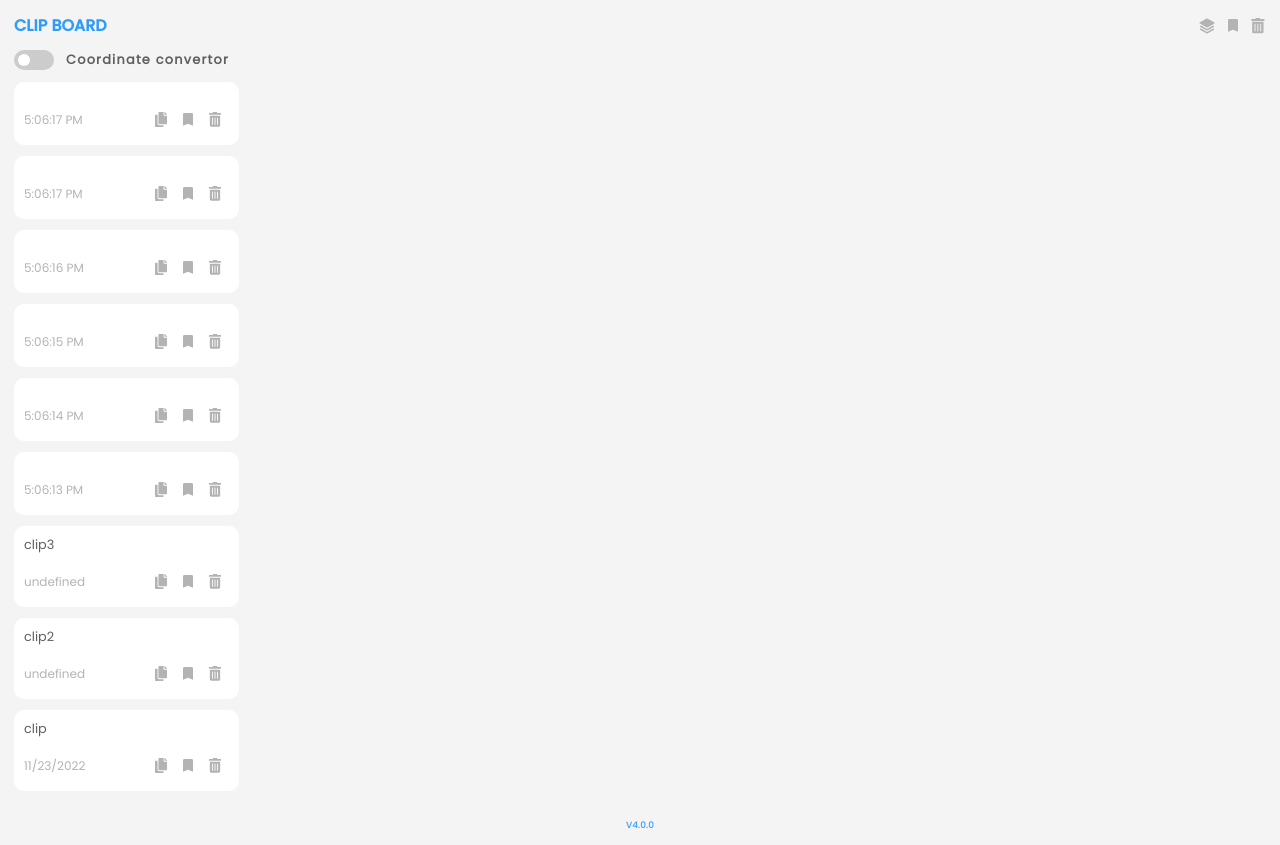
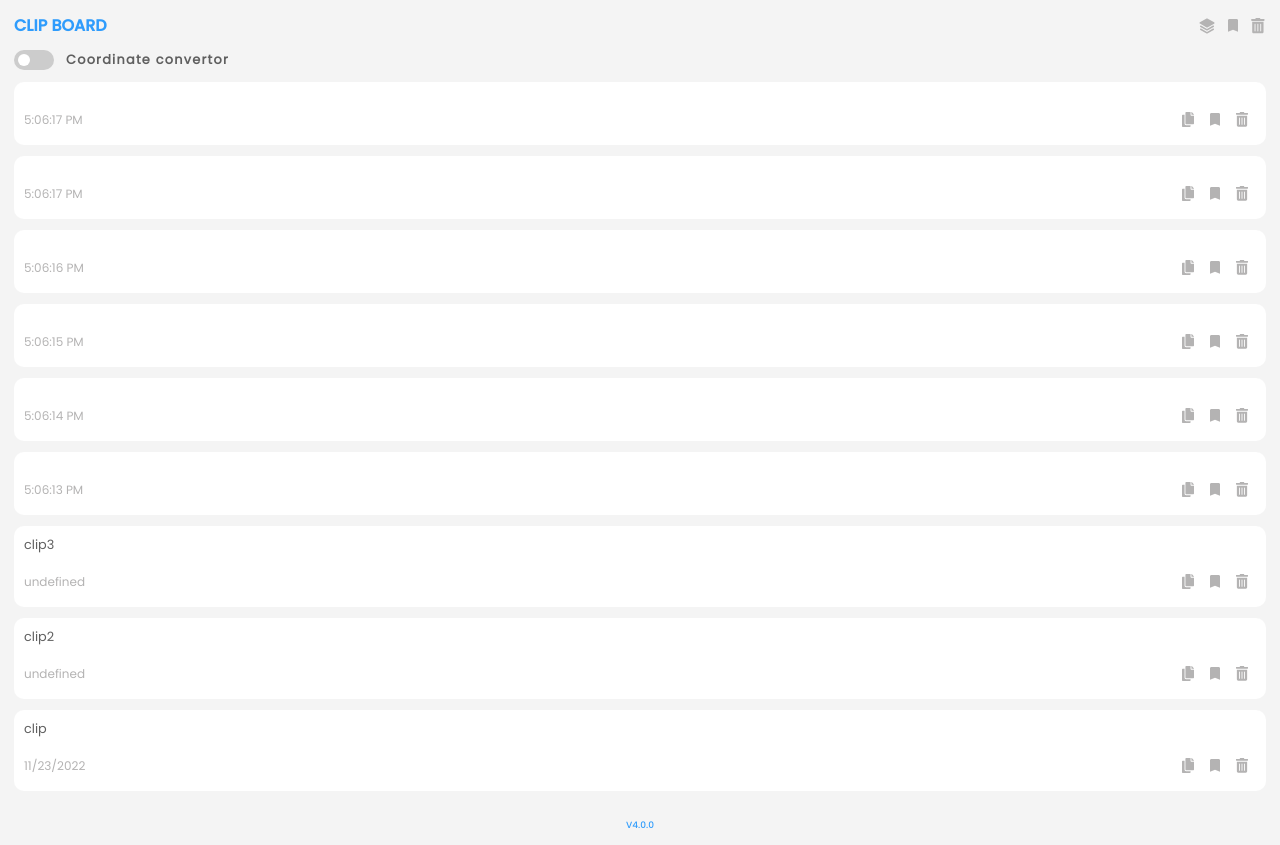
Before and after one commit to Dev-siranjeevi/Helper_Clipboard, an Electron app: page src/index.html in a window 1280 px wide. Drawn offline with Linux system fonts and the light colour scheme; no server answers.

Commit message:
UI feature

```diff
--- a/src/assets/styles.css
+++ b/src/assets/styles.css
@@ -256,7 +256,7 @@ input:checked+.slider:before {
   display: flex;
   flex-direction: column;
   gap: 12px;
-  width: 225px;
+  width: 100%;
   word-wrap: break-word;
 }
 
--- a/src/components/clipboard.js
+++ b/src/components/clipboard.js
@@ -1,6 +1,7 @@
 const {
   ipcRenderer,
-  clipboard
+  clipboard,
+  nativeTheme
 } = require("electron");
 import {
   intialCoord
@@ -67,7 +68,6 @@ const copyToClipboard = () => {
       createView(clipList);
     }
   }
-  // console.log(clipList);
 }
 // *******************************************************PRIOTIZE OR PIN SPECIFIC DATA TO TOP OF THE LIST************************************ ******//
 function pinClicks(eventReturn) {
```
Also changed, not shown: src/assets/icons/appIconV4.ico (added), src/assets/icons/dark.svg (added), src/assets/icons/layer.gif (added), src/assets/icons/light.svg (added), src/index.html (line endings or trailing spaces).
